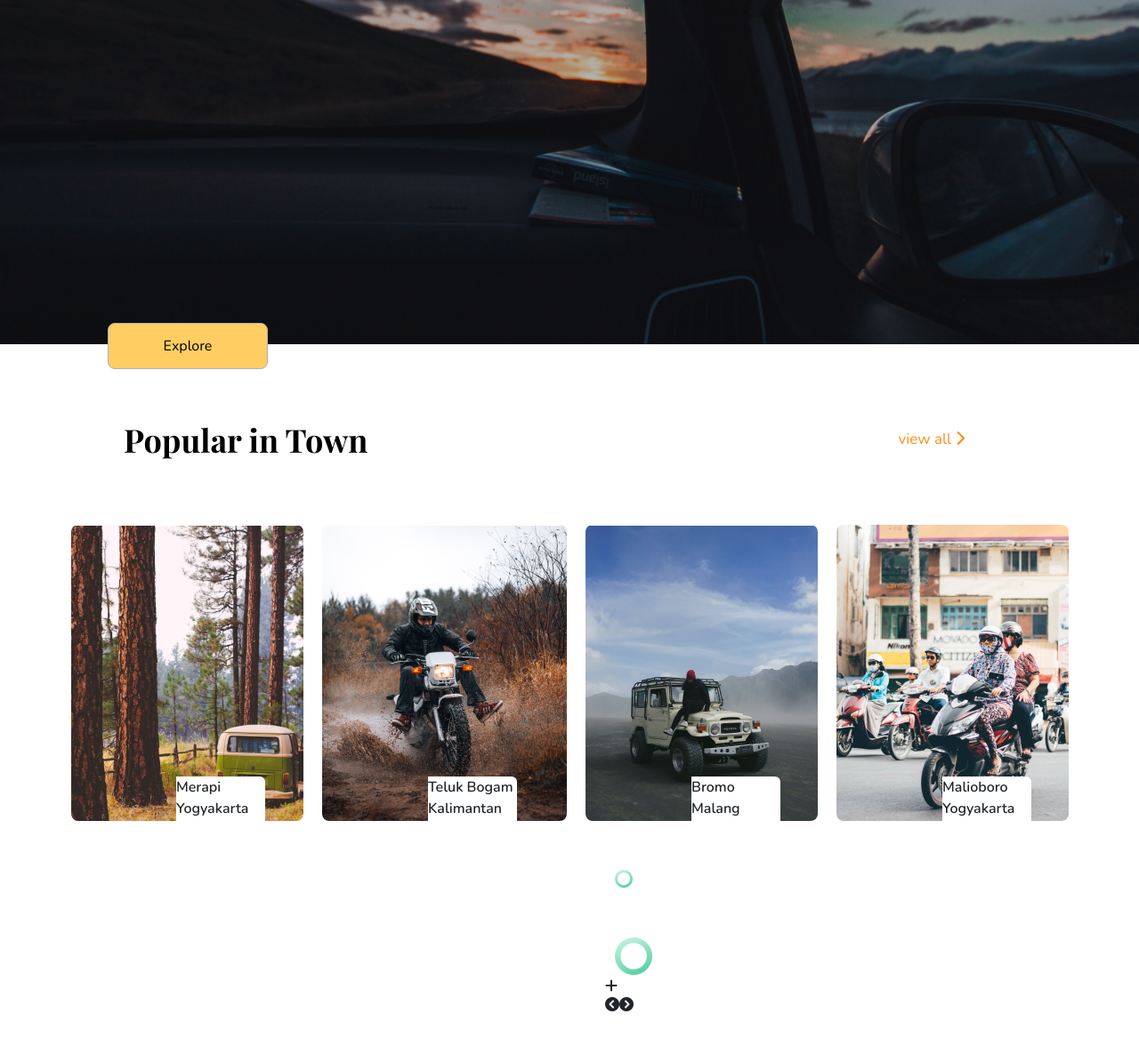
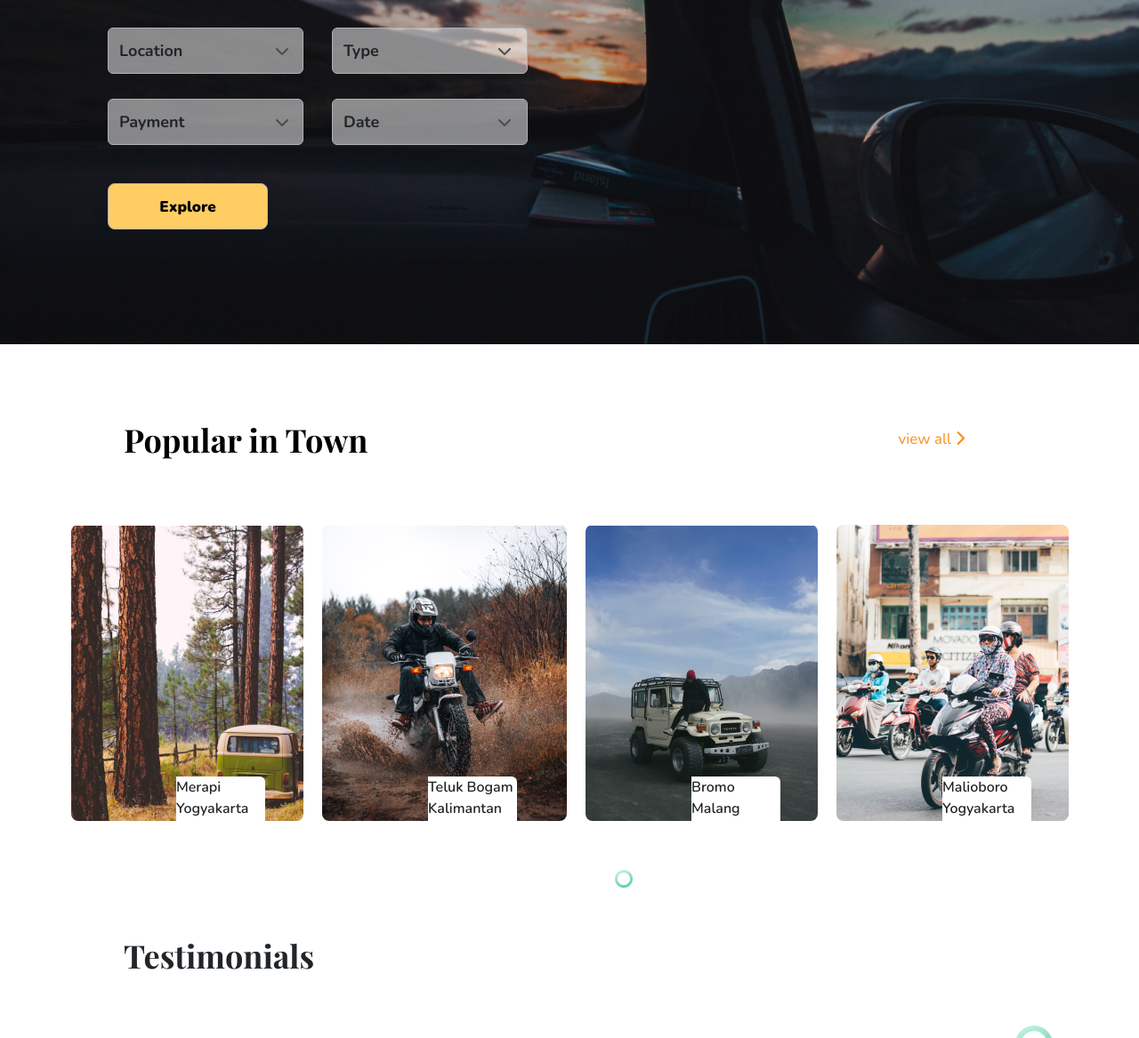
Before and after one commit to zalfanuramalia/fw5-responsive-website, a website: page home.html in a window 1280 px wide. Shown: the part 584-1751 px from the top of the page at 89% size. Drawn offline with nearby package versions, Linux system fonts and the light colour scheme.

Commit message:
chore: style all page

```diff
--- a/assets/style.css
+++ b/assets/style.css
@@ -267,9 +267,9 @@ a {
 .login .text2 .text-desc {
   background-color: #F9F9FB;
   background-position: absolute;
-  width: 736px;
+  width: 780px;
   height: 470px;
-  margin-top: 20px;
+  margin-top: 40px;
 }
 
 .login .text2 .text-desc-1 img {
@@ -297,12 +297,15 @@ a {
   margin-top: 20px;
   font-weight: 300;
   color: #848484;
-  margin-left: 10px;
+  margin-left: 58px;
+  padding-top: unset;
 }
 
 .login .text2 .text-desc-1 .link-social {
   border-top: 1px solid #C4C4C4;
   text-align: center;
+  margin-left: 100px;
+  padding: unset;
 }
 
 .login .text2 .text-desc-1 .link-social i {
@@ -433,15 +436,17 @@ button {
   padding: 300px 1167px 433px 121px;
 }
 
-.header-home .content-home .header-pic span i {
-  position: absolute;
+.header-home .content-home .header-pic i {
+  margin-left: 121px;
+  margin-top: 348px;
+  align-items: justify;
+  background: #FFFFFF;
   border-radius: 4px;
-  font-size: 30px;
-  margin-right: 76px;
-  color: black;
-}
-
-.header-home .content-home form button.location {
+  width: 32px;
+  height: 2px;
+}
+
+.header-home .content-home form .type-1 .select-1 select {
   position: absolute;
   width: 220px;
   height: 52px;
@@ -450,10 +455,22 @@ button {
   box-sizing: border-box;
   border-radius: 6px;
   margin-left: 121px;
-  margin-top: 400px;
-}
-
-.header-home .content-home form button.type {
+  margin-top: 50px;
+  font-family: 'Nunito', sans-serif;
+  font-weight: bold;
+  font-size: 18px;
+  line-height: 32px;
+}
+
+.header-home .content-home form .type-1 .select-1 i {
+  margin-left: 310px;
+  margin-top: 68px;
+  position: absolute;
+  color: #4A4C53;
+}
+
+
+.header-home .content-home form .type-1 .select-2 select {
   position: absolute;
   width: 220px;
   height: 52px;
@@ -462,10 +479,21 @@ button {
   box-sizing: border-box;
   border-radius: 6px;
   margin-left: 373px;
-  margin-top: 400px;
-}
-
-.header-home .content-home form button.payment {
+  margin-top: 50px;
+  font-family: 'Nunito', sans-serif;
+  font-weight: bold;
+  font-size: 18px;
+  line-height: 32px;
+}
+
+.header-home .content-home form .type-1 .select-2 i {
+  margin-left: 560px;
+  margin-top: 68px;
+  position: absolute;
+  color: #4A4C53;
+}
+
+.header-home .content-home form .type-2 .select-1 select {
   position: absolute;
   width: 220px;
   height: 52px;
@@ -474,10 +502,21 @@ button {
   box-sizing: border-box;
   border-radius: 6px;
   margin-left: 121px;
-  margin-top: 487px;
-}
-
-.header-home .content-home form button.date {
+  margin-top: 130px;
+  font-family: 'Nunito', sans-serif;
+  font-weight: bold;
+  font-size: 18px;
+  line-height: 32px;
+}
+
+.header-home .content-home form .type-2 .select-1 i {
+  margin-left: 310px;
+  margin-top: 148px;
+  position: absolute;
+  color: #4A4C53;
+}
+
+.header-home .content-home form .type-2 .select-2 select {
   position: absolute;
   width: 220px;
   height: 52px;
@@ -486,7 +525,18 @@ button {
   box-sizing: border-box;
   border-radius: 6px;
   margin-left: 373px;
-  margin-top: 487px;
+  margin-top: 130px;
+  font-family: 'Nunito', sans-serif;
+  font-weight: bold;
+  font-size: 18px;
+  line-height: 32px;
+}
+
+.header-home .content-home form .type-2 .select-2 i {
+  margin-left: 560px;
+  margin-top: 148px;
+  position: absolute;
+  color: #4A4C53;
 }
 
 .header-home .content-home form button.explore {
@@ -497,7 +547,11 @@ button {
   background: #FFCD61;
   border-radius: 8px;
   margin-left: 121px;
-  margin-top: 591px;
+  margin-top: 225px;
+  font-weight: 900;
+  font-size: 17px;
+  line-height: 50px;
+  font-family: 'Nunito', sans-serif;
 }
 
 .header-home .content-home form button span i {
@@ -598,6 +652,41 @@ footer div.image .malioboro {
 footer div.text-pic {
   margin-left: 680px;
   margin-right: 740px;
+  position: relative;
+}
+
+
+footer .text-pic .element {
+  position: absolute;
+  bottom: 0;
+  right: 0;
+  left: 450px;
+  top: 175px;
+}
+
+footer .text-pic .element-2 {
+  position: absolute;
+  bottom: 0;
+  left: 80px;
+  top: 706px;
+  color: #FDD08D;
+  width: 31.72px;
+  height: 31.65px;
+  font-size: 48px;
+}
+
+footer .text-pic .element-3 {
+  position: absolute;
+  bottom: 0;
+  left: 400px;
+  top: 695px;
+  color: black;
+  font-size: 40px;
+  background-color: white;
+  background: #FFFFFF;
+  border-radius: 16px 0px 0px 0px;
+  width: 132px;
+  height: 60px;
 }
 
 footer div.texts2 {
@@ -715,9 +804,6 @@ button {
 .button-outline {
   background-color: transparent;
   border: 1px solid #FFCD61;
-  /* border-width: 1px;
-  border-color: #FFCD61;
-  border-style: solid; */
 }
 
 .button-filled {
```
